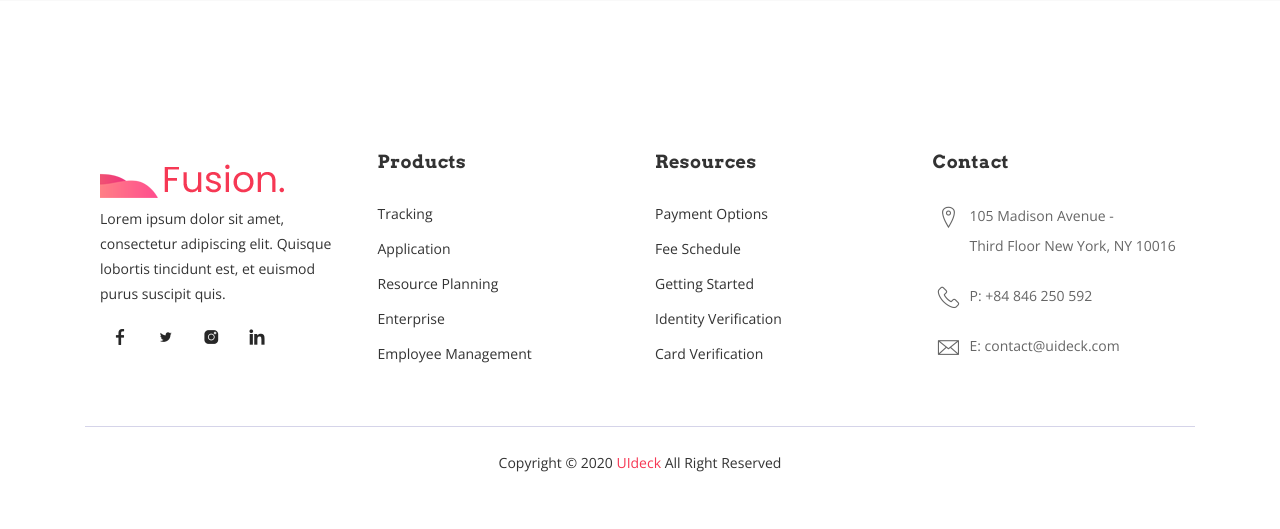
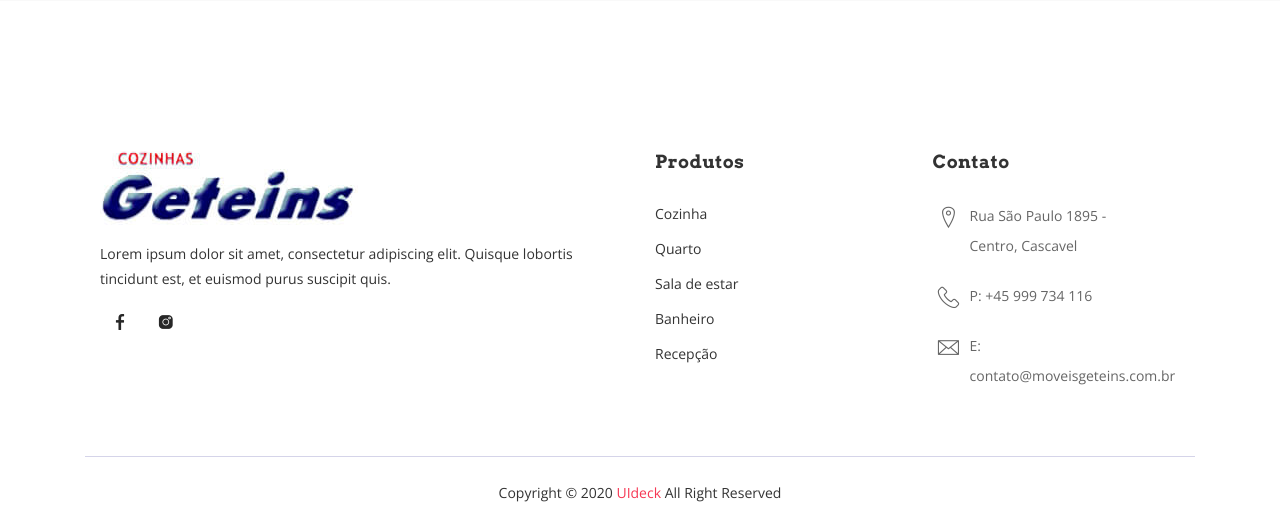
Before and after one commit to caetanovidal/my_first_site, a Django app: template template/index.html in a window 1280 px wide. Shown: the part 4189-4718 px from the top of the page. Before the commit the page ends 4661 px from the top, so only its background shows below. Run offline with Django 3.2, Linux system fonts and the light colour scheme; the template is opened without the code that fills it, so the values that code supplies are empty; some libraries are stand-ins or nearby versions; some web fonts are replaced.

Commit message:
footer atualizado, comecando a mecher com css

```diff
--- a/core/templates/footer.html
+++ b/core/templates/footer.html
@@ -3,51 +3,40 @@
       <div class="container">
         <div class="container">
           <div class="row">
-            <div class="col-lg-3 col-md-6 col-sm-6 col-xs-6 col-mb-12">
+            <div class="col-lg-6 col-md-6 col-sm-6 col-xs-6 col-mb-12">
               <div class="widget">
-                <h3 class="footer-logo"><img src="{% static 'img/logo.png' %}" alt=""></h3>
+                <h3 class="footer-logo"><img src="{% static 'img/cozinhasgeteins2.png' %}" alt=""></h3>
                 <div class="textwidget">
                   <p>Lorem ipsum dolor sit amet, consectetur adipiscing elit. Quisque lobortis tincidunt est, et euismod purus suscipit quis.</p>
                 </div>
                 <div class="social-icon">
                   <a class="facebook" href="#"><i class="lni-facebook-filled"></i></a>
-                  <a class="twitter" href="#"><i class="lni-twitter-filled"></i></a>
                   <a class="instagram" href="#"><i class="lni-instagram-filled"></i></a>
-                  <a class="linkedin" href="#"><i class="lni-linkedin-filled"></i></a>
                 </div>
               </div>
             </div>
             <div class="col-lg-3 col-md-6 col-sm-12 col-xs-12">
-              <h3 class="footer-titel">Products</h3>
+              <h3 class="footer-titel">Produtos</h3>
               <ul class="footer-link">
-                <li><a href="#">Tracking</a></li>
-                <li><a href="#">Application</a></li>
-                <li><a href="#">Resource Planning</a></li>
-                <li><a href="#">Enterprise</a></li>
-                <li><a href="#">Employee Management</a></li>
+                <li><a href="#">Cozinha</a></li>
+                <li><a href="#">Quarto</a></li>
+                <li><a href="#">Sala de estar</a></li>
+                <li><a href="#">Banheiro</a></li>
+                <li><a href="#">Recepção</a></li>
               </ul>
             </div>
+
             <div class="col-lg-3 col-md-6 col-sm-12 col-xs-12">
-              <h3 class="footer-titel">Resources</h3>
-              <ul class="footer-link">
-                <li><a href="#">Payment Options</a></li>
-                <li><a href="#">Fee Schedule</a></li>
-                <li><a href="#">Getting Started</a></li>
-                <li><a href="#">Identity Verification</a></li>
-                <li><a href="#">Card Verification</a></li>
-              </ul>
-            </div>
-            <div class="col-lg-3 col-md-6 col-sm-12 col-xs-12">
-              <h3 class="footer-titel">Contact</h3>
+              <h3 class="footer-titel">Contato</h3>
               <ul class="address">
                 <li>
-                  <a href="#"><i class="lni-map-marker"></i> 105 Madison Avenue - <br> Third Floor New York, NY 10016</a>
+                  <a href="#"><i class="lni-map-marker"></i> Rua São Paulo 1895 - <br> Centro, Cascavel </a>
                 </li>
                 <li>
-                  <a href="#"><i class="lni-phone-handset"></i> P: +84 846 250 592</a>
+                  <a href="#"><i class="lni-phone-handset"></i> P: +45 999 734 116</a>
                 </li>
                 <li>
-                  <a href="#"><i class="lni-envelope"></i> E: contact@uideck.com</a>
+                  <a href="#"><i class="lni-envelope"></i> E: contato@moveisgeteins.com.br </a>
                 </li>
               </ul>
             </div>
```
Also changed, not shown: core/static/img/cozinhasgeteins2.png (added).
